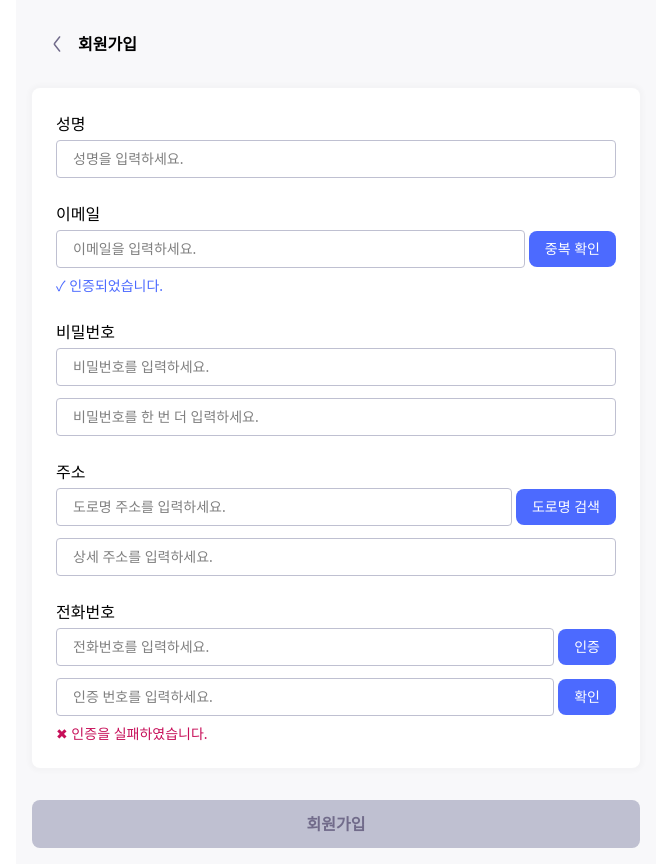
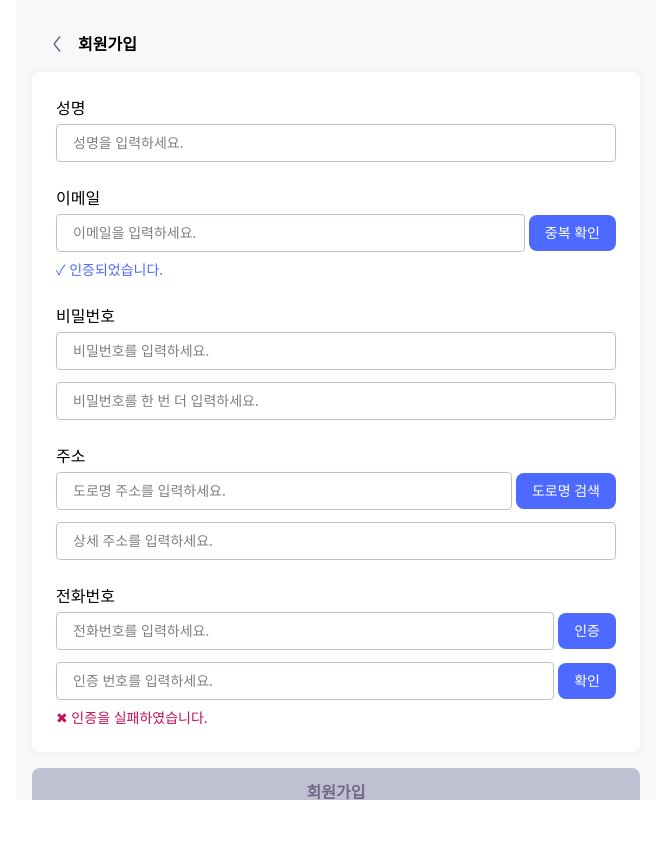
Before and after one commit to FormMate205/FormMate, a React (Vite) app in the folder Frontend/: page /login/signup in a window 1280 px wide. Shown: the whole page, without its empty margins (304-975 px from the left). After the commit the page ends 800 px from the top, so only its background shows below. Built offline with nearby package versions, Linux system fonts and the light colour scheme; a web font is replaced by a local one.

Commit message:
publish: 스크롤 에러& 버튼 반응 수정

```diff
--- a/Frontend/src/pages/login/Landing.tsx
+++ b/Frontend/src/pages/login/Landing.tsx
@@ -34,7 +34,7 @@ const Landing = () => {
                     </Button>
                     <button
                         className='text-line-700 underline'
-                        onClick={() => navigate('/signup')}
+                        onClick={() => navigate('/login/signup')}
                     >
                         회원가입
                     </button>
--- a/Frontend/src/pages/password/ui/PasswordResetForm.tsx
+++ b/Frontend/src/pages/password/ui/PasswordResetForm.tsx
@@ -1,9 +1,18 @@
+import { useState } from 'react';
+import { useNavigate } from 'react-router-dom';
 import { Button } from '@/components/ui/button';
 import { Header } from '@/widgets';
 
 const PasswordResetForm = () => {
+    const [oldPw, setOldPw] = useState('');
+    const [newPw, setNewPw] = useState('');
+    const [confirmPw, setConfirmPw] = useState('');
+    const navigate = useNavigate();
+
+    const isFormValid = oldPw && newPw && confirmPw;
+
     return (
-        <div className='h-full flex-col justify-between'>
+        <div className='relative h-screen flex-col justify-between'>
             <div className='flex flex-col gap-6 p-6'>
                 <Header title='비밀번호 변경' />
 
@@ -16,6 +25,8 @@ const PasswordResetForm = () => {
                     type='password'
                     placeholder='비밀번호 입력'
                     className='border-line-300 border-b px-2 py-3'
+                    value={oldPw}
+                    onChange={(e) => setOldPw(e.target.value)}
                 />
 
                 <p className='text-md text-line-950'>
@@ -25,18 +36,24 @@ const PasswordResetForm = () => {
                     type='password'
                     placeholder='새 비밀번호 입력'
                     className='border-line-300 border-b px-2 py-3'
+                    value={newPw}
+                    onChange={(e) => setNewPw(e.target.value)}
                 />
 
                 <input
                     type='password'
                     placeholder='새 비밀번호 확인'
                     className='border-line-300 border-b px-2 py-3'
+                    value={confirmPw}
+                    onChange={(e) => setConfirmPw(e.target.value)}
                 />
             </div>
-            <div className='fixed bottom-0 left-0 w-full gap-6 p-6'>
+            <div className='absolute bottom-0 left-0 w-full gap-6 p-6'>
                 <Button
-                    variant={'primary'}
-                    className='bg-primary-500 text-white'
+                    variant={isFormValid ? 'primary' : 'primaryDisabled'}
+                    className='w-full'
+                    disabled={!isFormValid}
+                    onClick={() => navigate('/login')}
                 >
                     비밀번호 변경
                 </Button>
--- a/Frontend/src/pages/password/ui/PhoneVerifyForm.tsx
+++ b/Frontend/src/pages/password/ui/PhoneVerifyForm.tsx
@@ -1,3 +1,4 @@
+import { useState } from 'react';
 import { useNavigate } from 'react-router-dom';
 import { Button } from '@/components/ui/button';
 import { Header } from '@/widgets';
@@ -10,9 +11,13 @@ const PhoneVerifyForm = () => {
     const failCount = 0; // 최대 3회 (?)
 
     const navigate = useNavigate();
+    const [phoneNumber, setPhoneNumber] = useState('');
+    const [certCode, setCertCode] = useState('');
+
+    const isCertValid = certCode.length === 6; // 6자리 입력했을 때 활성화
 
     return (
-        <div className='flex flex-col gap-6 p-6'>
+        <div className='relative flex h-screen flex-col gap-6 p-6'>
             <Header title='비밀번호 찾기' />
 
             <h2 className='text-xl font-semibold'>전화번호로 인증하기</h2>
@@ -22,7 +27,12 @@ const PhoneVerifyForm = () => {
                 <input
                     type='tel'
                     placeholder="전화번호 입력 ('-' 제외)"
-                    className='f-0 focus:outline-noneocus:ring border-line-300 min-w-0 flex-1 border-b px-2 py-3'
+                    className='border-line-300 min-w-0 flex-1 border-b px-2 py-3'
+                    value={phoneNumber}
+                    maxLength={11}
+                    onChange={(e) =>
+                        setPhoneNumber(e.target.value.replace(/[^0-9]/g, ''))
+                    }
                 />
                 <Button
                     variant={'choiceFill'}
@@ -36,7 +46,12 @@ const PhoneVerifyForm = () => {
             <input
                 type='text'
                 placeholder='인증번호 입력'
-                className={`border-b px-2 py-3 ${isFailed ? 'border-subPink-500)]' : 'border-line-300'}`}
+                maxLength={6}
+                className={`border-b px-2 py-3 ${isFailed ? 'border-subPink-500' : 'border-line-300'}`}
+                value={certCode}
+                onChange={(e) =>
+                    setCertCode(e.target.value.replace(/[^0-9]/g, ''))
+                }
             />
 
             {/* 인증 실패 카운트 */}
@@ -46,14 +61,15 @@ const PhoneVerifyForm = () => {
                 {isFailed ? `${failCount}/3` : `${failCount}/3`}
             </p>
 
-            <div className='fixed bottom-0 left-0 w-full gap-6 p-6'>
+            <div className='absolute bottom-0 left-0 w-full gap-6 p-6'>
                 {/* 본인 인증 버튼 */}
                 <Button
-                    variant={'primary'}
-                    className={`${isCodeValid ? 'bg-primary-500 text-white' : 'bg-line-300 text-line-700'} w-full py-3`}
+                    variant={isCertValid ? 'primary' : 'primaryDisabled'}
+                    className='w-full py-3'
                     onClick={() =>
-                        isCodeValid && navigate('/login/findPw/reset')
+                        isCertValid && navigate('/login/findPw/reset')
                     }
+                    disabled={!isCertValid}
                 >
                     본인 인증
                 </Button>
--- a/Frontend/src/pages/signup/ui/SignupForm.tsx
+++ b/Frontend/src/pages/signup/ui/SignupForm.tsx
@@ -1,9 +1,33 @@
+import { useState } from 'react';
+import { useNavigate } from 'react-router-dom';
 import { Button } from '@/components/ui/button';
 import Header from '@/widgets/layout/header/Header';
 
 const SignupForm = () => {
+    const [name, setName] = useState('');
+    const [email, setEmail] = useState('');
+    const [password, setPassword] = useState('');
+    const [passwordConfirm, setPasswordConfirm] = useState('');
+    const [address, setAddress] = useState('');
+    const [detailAddress, setDetailAddress] = useState('');
+    const [phone, setPhone] = useState('');
+    const [certCode, setCertCode] = useState('');
+
+    const navigate = useNavigate();
+
+    const isFormValid =
+        name &&
+        email &&
+        password &&
+        passwordConfirm &&
+        address &&
+        detailAddress &&
+        phone &&
+        certCode;
+
     return (
-        <div className='bg-line-50 flex flex-col gap-4 p-4'>
+        <div className='flex h-screen flex-col overflow-hidden'>
+            <div className='bg-line-50 scrollbar-none relative flex-1 gap-4 overflow-y-auto p-4'>
                 <Header title='회원가입' />
 
                 <div className='mb-4 rounded-lg bg-white p-6 shadow-sm'>
@@ -15,6 +39,8 @@ const SignupForm = () => {
                         <input
                             type='text'
                             placeholder='성명을 입력하세요.'
+                            value={name}
+                            onChange={(e) => setName(e.target.value)}
                             className='border-line-300 rounded border px-4 py-2 text-sm'
                         />
                     </div>
@@ -26,6 +52,8 @@ const SignupForm = () => {
                             <input
                                 type='email'
                                 placeholder='이메일을 입력하세요.'
+                                value={email}
+                                onChange={(e) => setEmail(e.target.value)}
                                 className='border-line-300 min-w-0 flex-1 rounded border px-4 py-2 text-sm'
                             />
                             <Button>중복 확인</Button>
@@ -43,11 +71,15 @@ const SignupForm = () => {
                         <input
                             type='password'
                             placeholder='비밀번호를 입력하세요.'
+                            value={password}
+                            onChange={(e) => setPassword(e.target.value)}
                             className='border-line-300 rounded border px-4 py-2 text-sm'
                         />
                         <input
                             type='password'
                             placeholder='비밀번호를 한 번 더 입력하세요.'
+                            value={passwordConfirm}
+                            onChange={(e) => setPasswordConfirm(e.target.value)}
                             className='border-line-300 mt-2 rounded border px-4 py-2 text-sm'
                         />
                     </div>
@@ -59,6 +91,8 @@ const SignupForm = () => {
                             <input
                                 type='text'
                                 placeholder='도로명 주소를 입력하세요.'
+                                value={address}
+                                onChange={(e) => setAddress(e.target.value)}
                                 className='border-line-300 min-w-0 flex-1 rounded border px-4 py-2 text-sm'
                             />
                             <Button>도로명 검색</Button>
@@ -67,6 +101,8 @@ const SignupForm = () => {
                         <input
                             type='text'
                             placeholder='상세 주소를 입력하세요.'
+                            value={detailAddress}
+                            onChange={(e) => setDetailAddress(e.target.value)}
                             className='border-line-300 mt-2 rounded border px-4 py-2 text-sm'
                         />
                     </div>
@@ -78,6 +114,8 @@ const SignupForm = () => {
                             <input
                                 type='tel'
                                 placeholder='전화번호를 입력하세요.'
+                                value={phone}
+                                onChange={(e) => setPhone(e.target.value)}
                                 className='border-line-300 min-w-0 flex-1 rounded border px-4 py-2 text-sm'
                             />
                             <Button>인증</Button>
@@ -87,6 +125,8 @@ const SignupForm = () => {
                             <input
                                 type='text'
                                 placeholder='인증 번호를 입력하세요.'
+                                value={certCode}
+                                onChange={(e) => setCertCode(e.target.value)}
                                 className='border-line-300 min-w-0 flex-1 rounded border px-4 py-2 text-sm'
                             />
                             <Button>확인</Button>
@@ -100,7 +140,14 @@ const SignupForm = () => {
                 </div>
 
                 {/* 회원가입 버튼 */}
-            <Button variant='primaryDisabled'>회원가입</Button>
+                <Button
+                    variant={isFormValid ? 'primary' : 'primaryDisabled'}
+                    className='w-full'
+                    onClick={() => navigate('/login')}
+                >
+                    회원가입
+                </Button>
+            </div>
         </div>
     );
 };
```
Lines whose indentation alone changed are shown as unchanged.
